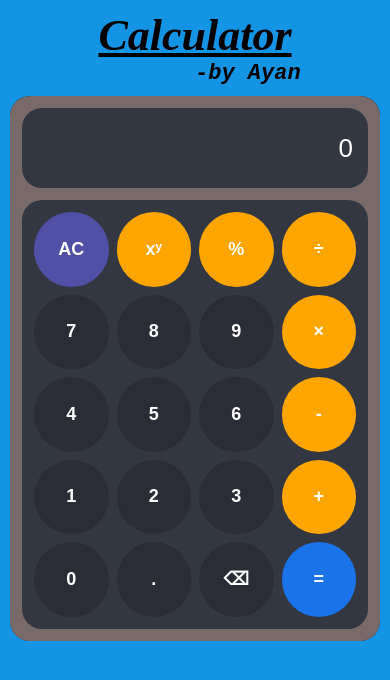
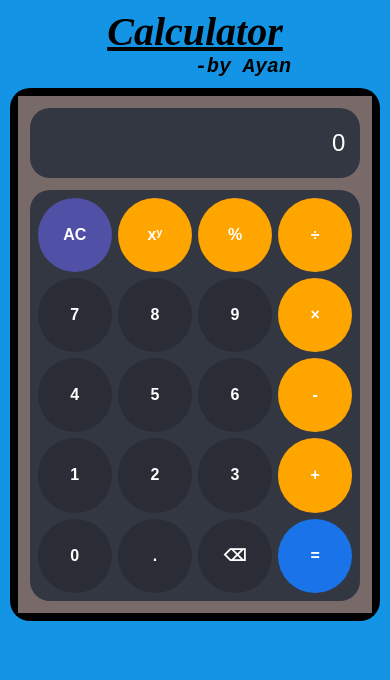
Before and after one commit to souhardya555ayan/Calculator-project, a plain HTML site: page index.html in a window 390 px wide. Drawn offline with Linux system fonts and the light colour scheme.

Commit message:
fix mobile responsive

```diff
--- a/style.css
+++ b/style.css
@@ -148,6 +148,10 @@ button:active{
     }
 } */
 
+
+
+
+/*
 *{
     margin: 0;
     padding: 0;
@@ -295,4 +299,111 @@ button:active{
     #keys button {
         font-size: 18px;
     }
+} */
+
+*{
+    margin: 0;
+    padding: 0;
+    box-sizing: border-box;
 }
+
+body{
+    margin: 0;
+    display: flex;
+    justify-content: center;
+    align-items: flex-start;
+    min-height: 100vh;
+    background-color: #1494e4;
+    padding: 10px;
+    overflow-x: hidden;
+}
+
+button{
+    width: 100%;
+    border-radius: 50%;
+    border: none;
+    color: white;
+    background-color: #2A2D35;
+    font-size: 20px;
+    font-weight: bold;
+    cursor: pointer;
+    aspect-ratio: 1 / 1;
+}
+
+button:hover{ background-color: #6e717a; }
+button:active{ background-color: #cfe2ee; }
+.operator{ background-color: orange; }
+.operator:hover{ background-color: #ffcc66; }
+.AC{ background-color: rgb(80, 80, 166); }
+.AC:hover { background-color: rgb(120, 120, 200); }
+.equal{ background-color: #1A73E8; }
+.equal:hover { background-color: #5AA9F5; }
+
+#mainbody{
+    background-color: rgba(150, 132, 132, 0.809);
+    display: flex;
+    flex-direction: column;
+    padding: 12px;
+    gap: 12px;
+    width: 100%;
+}
+
+#display{
+    height: 80px;
+    width: 100%;
+    border: none;
+    border-radius: 20px;
+    background-color: #333742;
+    color: white;
+    font-size: 28px;
+    text-align: right;
+    padding: 15px;
+}
+
+#keys{
+    display: grid;
+    grid-template-columns: repeat(4, 1fr);
+    gap: 8px;
+    border-radius: 20px;
+    background-color: #333742;
+    padding: 10px;
+    width: 100%;
+}
+
+.total {
+    display: flex;
+    flex-direction: column;
+    align-items: center;
+    gap: 10px;
+    width: 100%;
+    max-width: 360px;
+}
+#calculator{
+    font-family: Arial,sans-serif;
+    background-color: black;
+    border-radius: 20px;
+    max-width: 360px;
+    width: 100%;
+    overflow: hidden;
+    padding: 8px;
+}
+
+.heading{
+    font-size: 28px;
+    text-align: center;
+}
+
+#display::placeholder{
+    color: rgba(255,255,255,1);
+    opacity: 1;
+}
+
+@media (max-width: 500px) {
+    body { padding: 8px; }
+    .total { max-width: 95vw; }
+    #calculator { max-width: 95vw; width: 95vw; }
+    .heading{ font-size: 20px; }
+    #display { height: 70px; font-size: 24px; }
+    #keys { gap: 6px; padding: 8px; }
+    #keys button { font-size: 16px; }
+}
```
